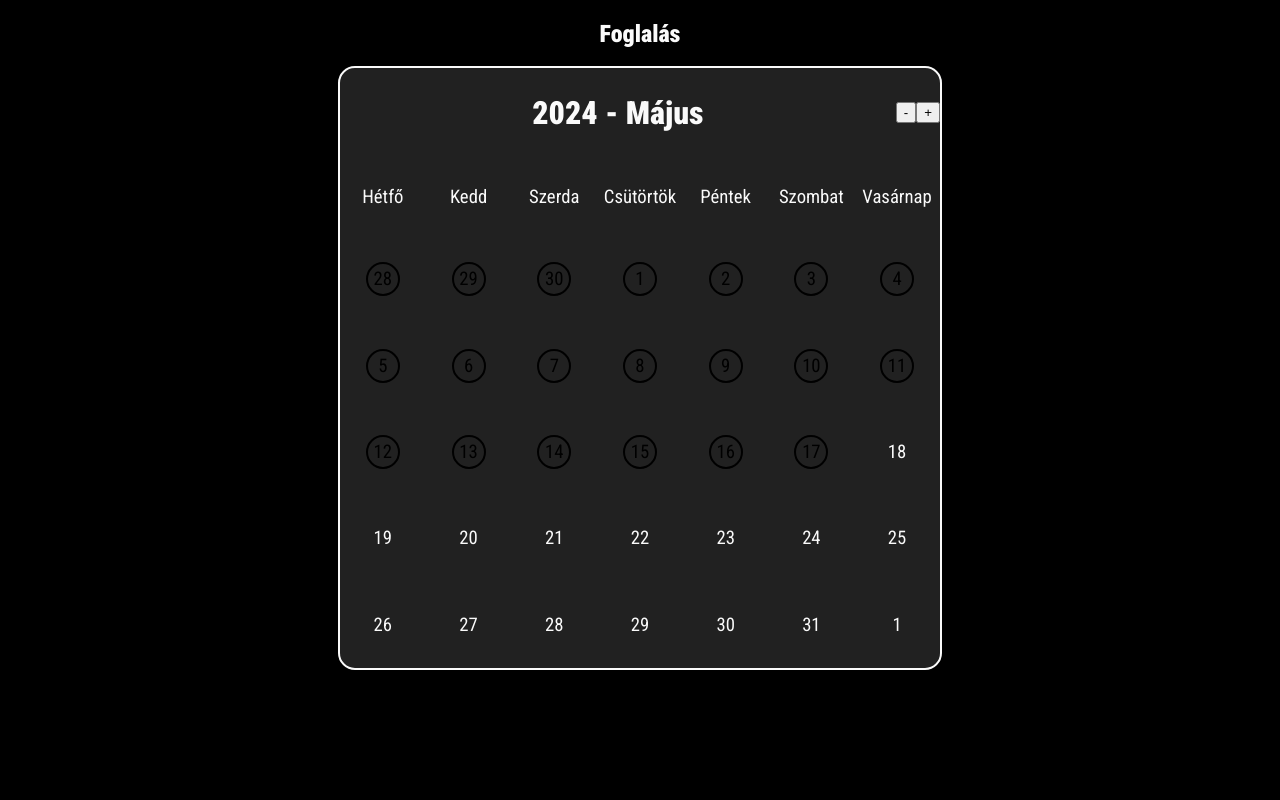
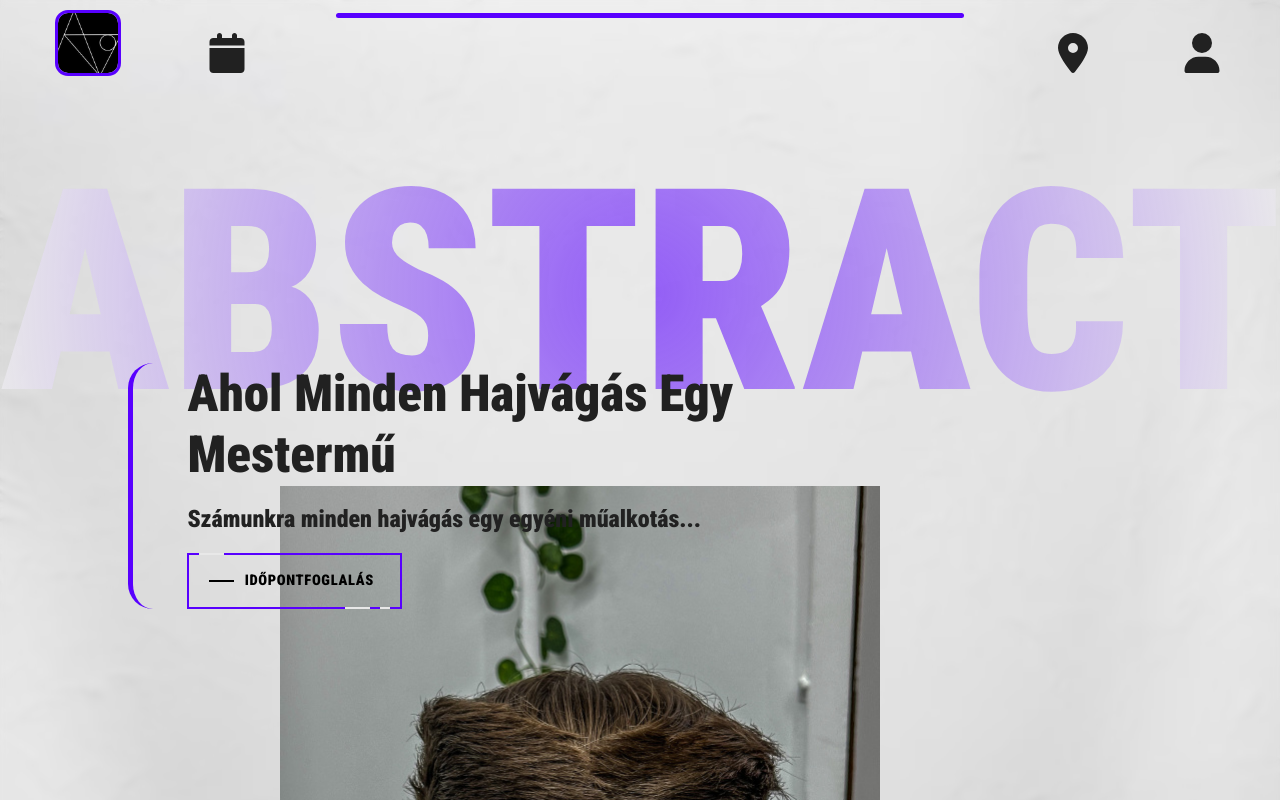
Before and after one commit to CrodinMWAS/abstract, a Vue app: page / in a window 1280 px wide. Shown: the top 800 px of the page. Built offline with nearby package versions, Linux system fonts and the light colour scheme; a web font is replaced by a local one.

Commit message:
Hero design

```diff
--- a/package.json
+++ b/package.json
@@ -8,6 +8,11 @@
     "lint": "vue-cli-service lint"
   },
   "dependencies": {
+    "@fortawesome/fontawesome-svg-core": "^6.5.2",
+    "@fortawesome/free-brands-svg-icons": "^6.5.2",
+    "@fortawesome/free-regular-svg-icons": "^6.5.2",
+    "@fortawesome/free-solid-svg-icons": "^6.5.2",
+    "@fortawesome/vue-fontawesome": "^3.0.8",
     "core-js": "^3.8.3",
     "vue": "^3.2.13",
     "vue-router": "^4.0.3"
--- a/src/App.vue
+++ b/src/App.vue
@@ -19,14 +19,22 @@
     --yellowColor: #ffc600;
     --blueColor: #00e8fc;
     --whiteColor: #fafafa;
+    --grayColor: #EAEAEA;
   }
 
   body {
     font-family: "Roboto Condensed", sans-serif;
-    color: #fafafa;
+    /* color: #fafafa; */
+    color: var(--blackColor);
     margin: 0;
     padding: 0;
-    background-color: black;
+    overflow-x: hidden;
+    /* background-color: var(--blackColor) */
+    /* background-color: var(--grayColor) */
+    background-image: url('./assets/concreto-branco-ou-material-de-cimento-em-textura-de-fundo-de-parede-abstrata_43029-1642.avif');
+    background-position: center;
+    background-size: cover;
+    backdrop-filter: blur(3px);
   }
 
   #app {
--- a/src/components/DayComponent.vue
+++ b/src/components/DayComponent.vue
@@ -14,7 +14,3 @@ export default {
     },
 }
 </script>
-
-<style>
-
-</style>
--- /dev/null
+++ b/src/components/NavComponent.vue
@@ -0,0 +1,49 @@
+<template>
+   <nav>
+    <div id="logo"></div>
+    <font-awesome-icon class="icon" icon="calendar" />
+    <div id="line"></div>
+    <font-awesome-icon class="icon" icon="location-dot" />
+    <font-awesome-icon class="icon" icon="user" />
+   </nav>
+</template>
+<script>
+export default {
+
+}
+</script>
+<style>
+    :root{
+        --size: 40px;
+    }
+
+    nav{
+        padding: 1%;
+        display: flex;
+        justify-content: space-around;
+        align-items: flex-end;
+    }
+
+    #logo{
+        width: calc(var(--size) * 1.5);
+        aspect-ratio: 1;
+        border-radius: 10px;
+        background-size: 110%;
+        outline: 3px solid var(--purpleColor);
+    }
+
+    .icon{
+        width: var(--size);
+        height: var(--size);
+        color: var(--blackColor);
+    }
+
+    #line{
+        background-color: var(--purpleColor);
+        width: 50%;
+        height: 5px;
+        border-radius: 50px;
+        align-self: flex-start;
+    }
+
+</style>
--- a/src/components/ReservationsComponent.vue
+++ b/src/components/ReservationsComponent.vue
@@ -29,6 +29,7 @@
                         :year="getPreviousDate.getFullYear()"
                         :isPassed="didTheDayPass(day, 0)"
                         @daySelected="(e,year,month,day) => handleSelection(e,year,month,day)"
+                        class="notThisMonth"
                     ></Day>
                     <Day
                         v-for="day in getCurrentMonthLength"
@@ -38,6 +39,7 @@
                         :year="this.getCurrentYear"
                         :isPassed="didTheDayPass(day, 1)"
                         @daySelected="(e,year,month,day) => handleSelection(e,year,month,day)"
+                        :class="{today: currentDate.getDate() == day && currentDate.getMonth() == getCurrentMonth}"
                     ></Day>
                     <Day
                         v-for="day in days.slice(getCurrentMonthLastDay).length"
@@ -47,6 +49,7 @@
                         :year="getNextDate.getFullYear()"
                         :isPassed="didTheDayPass(day, 2)"
                         @daySelected="(e,year,month,day) => handleSelection(e,year,month,day)"
+                        class="notThisMonth monthAfter"
                     ></Day>
                     <!-- The slice is needed due to the limitation that the i = 0. It slices the days array, and gives back its length. Thats how many days r needed to b generated. -->
                 </div>
@@ -167,9 +170,8 @@ export default {
         },
         handleSelection(e,year,month,day){
             if (!this.isADaySelected || this.selectedDay.getFullYear() == year && this.selectedDay.getMonth() == month && this.selectedDay.getDate() == day) {
-                e.srcElement.closest(".day").children[0].classList.toggle("selectedDay")
                 this.selectedDayDom = e.srcElement.closest(".day").children[0]
-                console.log(this.selectedDayDom)
+                this.selectedDayDom.classList.toggle("selectedDay")
                 this.isADaySelected = !this.isADaySelected
                 this.selectedDay = new Date(year, month ,day)
                 console.log(this.selectedDay)
@@ -178,8 +180,10 @@ export default {
         changeCalendar(instance){
             this.selectedDay = new Date("2000-01-01");
             this.isADaySelected = false;
-            this.selectedDayDom.classList.remove("selectedDay")
-            console.log(this.selectedDayDom)
+            if (this.selectedDayDom != null) {
+                this.selectedDayDom.classList.remove("selectedDay")
+            }
+            this.selectedDayDom = null
             switch (instance) {
                 case 0:
                     this.dateObject = this.getPreviousDate
@@ -195,7 +199,7 @@ export default {
 }
 </script>
 
-<style>
+<style scoped>
     #reservationArea{
         display: flex;
         flex-direction: column;
@@ -212,7 +216,6 @@ export default {
         max-height: 600px;
         border-radius: 15px;
     }
-
 
     #calendarHeader{
         display: flex;
@@ -243,6 +246,24 @@ export default {
         text-align: center;
     }
 
+    .today{
+        outline: 2px solid var(--purpleColor)
+    }
+
+    .notThisMonth{
+        background-image: linear-gradient(#151515, var(--blackColor));
+        color: rgba(128, 128, 128, 0.5);
+    }
+
+    .monthAfter{
+        background-image: linear-gradient(var(--blackColor), #151515);
+    }
+
+    #days .notThisMonth .passedDay{
+        outline: 2px solid rgba(128, 128, 128, 0.5);
+        color: rgba(128, 128, 128, 0.5);
+    }
+
     .day h1{
         margin: 0;
         font-weight: normal;
@@ -257,7 +278,6 @@ export default {
         border-radius: 50%;
         text-align: center;
         padding: 5px;
-        /* transition: all 0.2s ease-in-out; */
     }
 
     .day .circle:hover {
--- a/src/main.js
+++ b/src/main.js
@@ -2,4 +2,11 @@ import { createApp } from 'vue'
 import App from './App.vue'
 import router from './router'
 
-createApp(App).use(router).mount('#app')
+
+/* import font awesome icon component */
+import { FontAwesomeIcon } from '@fortawesome/vue-fontawesome'
+import { library } from '@fortawesome/fontawesome-svg-core'
+import { faUser, faCalendar, faLocationDot, faForward, faBackward } from '@fortawesome/free-solid-svg-icons'
+library.add(faUser, faCalendar, faLocationDot, faForward, faBackward)
+
+createApp(App).use(router).component('font-awesome-icon', FontAwesomeIcon).mount('#app')
--- a/src/views/HomeView.vue
+++ b/src/views/HomeView.vue
@@ -1,21 +1,30 @@
 <template>
-    <!-- <header id="topContent">
-        <section id="topRow">
-            <div id="containmentDiv">
-                <h1 data-value="ABSTRACT" @mouseover="hoverEffect">ABSTRACT</h1>
-            </div>
-            <div id="logo"></div>
-        </section>
-    </header> -->
-    <CalendarComponent></CalendarComponent>
+    <NavComponent></NavComponent>
+    <header id="topContent">
+        <h1 id="hugeText">ABSTRACT</h1>
+        <div id="headerContainer">
+            <h1>Ahol Minden Hajvágás Egy <br> Mestermű</h1>
+            <h2>Számunkra minden hajvágás egy egyéni műalkotás...</h2>
+            <a class="fancy" href="#">
+                <span class="top-key"></span>
+                <span class="text">Időpontfoglalás</span>
+                <span class="bottom-key-1"></span>
+                <span class="bottom-key-2"></span>
+            </a>
+        <div id="picFrame"></div>
+        </div>
+    </header>
+    <!-- <CalendarComponent></CalendarComponent> -->
 </template>
 
 <script>
-import CalendarComponent from "@/components/ReservationsComponent.vue";
+// import CalendarComponent from "@/components/ReservationsComponent.vue";
+import NavComponent from "@/components/NavComponent.vue";
 
 export default {
     components:{
-        CalendarComponent,
+        // CalendarComponent,
+        NavComponent,
     }
 }
 </script>
@@ -27,32 +36,153 @@ export default {
     #topContent{
         display: flex;
         flex-direction: column;
+        width: 85%;
+        height: 100vh;
+        text-align: left;
+        margin-left: 10%;
         justify-content: center;
-        align-items: center;
-        width: 100%;
-        height: 100vh;
     }
 
-    #topRow{
-        display: flex;
-        justify-content: space-around;
-        align-items: center;
-        width: 80%;
+    #hugeText{
+        position: absolute;
+        left: 0;
+        top: 16vh;
+        font-size: 22vw;
+        margin: 0;
+        z-index: -1;
+        background: rgb(33,33,33);
+        background: radial-gradient(circle, rgba(89, 0, 255, 0.6) 0%, rgba(234,234,234,1) 100%);
+        background-clip: text;
+        -webkit-text-fill-color: transparent;
     }
 
-    #topContent h1{
-        font-size: 550%;
-        letter-spacing: 50px;
-        text-decoration: 10px solid underline var(--purpleColor);
-        text-underline-offset: 20px;
+    #headerContainer{
+        border-left: 5px solid var(--purpleColor);
+        padding-left: 5%;
+        border-radius: 25px;
     }
 
-    #topContent #logo{
-        width: 200px;
-        height: 200px;
-        border-radius: 50px;
-        background-size: 110%;
-        outline: 5px solid var(--purpleColor);
+    #headerContainer h1{
+        font-size: 4vw;
+        margin: 0;
+    }
+
+    /*----------  Style of the "időpontfoglalás" button  ----------*/
+    .fancy {
+        background-color: transparent;
+        border: 2px solid var(--purpleColor);
+        border-radius: 0;
+        box-sizing: border-box;
+        cursor: pointer;
+        display: inline-block;
+        font-weight: 700;
+        letter-spacing: 0.05em;
+        margin: 0;
+        outline: none;
+        overflow: visible;
+        padding: 1.25em 2em;
+        position: relative;
+        text-align: center;
+        text-decoration: none;
+        text-transform: none;
+        transition: all 0.3s ease-in-out;
+        user-select: none;
+        font-size: 13px;
+    }
+
+    .fancy::before {
+        content: " ";
+        width: 1.5625rem;
+        height: 2px;
+        background: black;
+        top: 50%;
+        left: 1.5em;
+        position: absolute;
+        transform: translateY(-50%);
+        transform-origin: center;
+        transition: background 0.3s linear, width 0.3s linear;
+    }
+
+    .fancy .text {
+        font-size: 1.125em;
+        line-height: 1.33333em;
+        padding-left: 2em;
+        display: block;
+        text-align: left;
+        transition: all 0.3s ease-in-out;
+        text-transform: uppercase;
+        text-decoration: none;
+        color: black;
+    }
+
+    .fancy .top-key {
+        height: 2px;
+        width: 1.5625rem;
+        top: -2px;
+        left: 0.625rem;
+        position: absolute;
+        background: #e8e8e8;
+        transition: width 0.5s ease-out, left 0.3s ease-out;
+    }
+
+    .fancy .bottom-key-1 {
+        height: 2px;
+        width: 1.5625rem;
+        right: 1.875rem;
+        bottom: -2px;
+        position: absolute;
+        background: #e8e8e8;
+        transition: width 0.5s ease-out, right 0.3s ease-out;
+    }
+
+    .fancy .bottom-key-2 {
+        height: 2px;
+        width: 0.625rem;
+        right: 0.625rem;
+        bottom: -2px;
+        position: absolute;
+        background: #e8e8e8;
+        transition: width 0.5s ease-out, right 0.3s ease-out;
+    }
+
+    .fancy:hover {
+        color: white;
+        background: black;
+    }
+
+    .fancy:hover::before {
+        width: 0.9375rem;
+        background: white;
+    }
+
+    .fancy:hover .text {
+        color: white;
+        padding-left: 1.5em;
+    }
+
+    .fancy:hover .top-key {
+        left: -2px;
+        width: 0px;
+    }
+
+    .fancy:hover .bottom-key-1,
+    .fancy:hover .bottom-key-2 {
+        right: 0;
+        width: 0;
+    }
+
+    #picFrame{
+        position: absolute;
+        right: 400px;
+        z-index: -1;
+        bottom: -400px;
+        width: 600px;
+        height: 800px;
+        background-color: gray;
+        background-image: url('../assets/800_c76182d1427902c02449555a1e979751.jpeg');
+        background-position: center;
+        background-size: cover;
+        background-repeat: no-repeat;
     }
 
     /*=====  End of The Hero section, AKA topcontent  ======*/
```
Also changed, not shown: src/assets/concreto-branco-ou-material-de-cimento-em-textura-de-fundo-de-parede-abstrata_43029-1642.avif (added), 1 other file (tests, documents, lock files or other folders).
